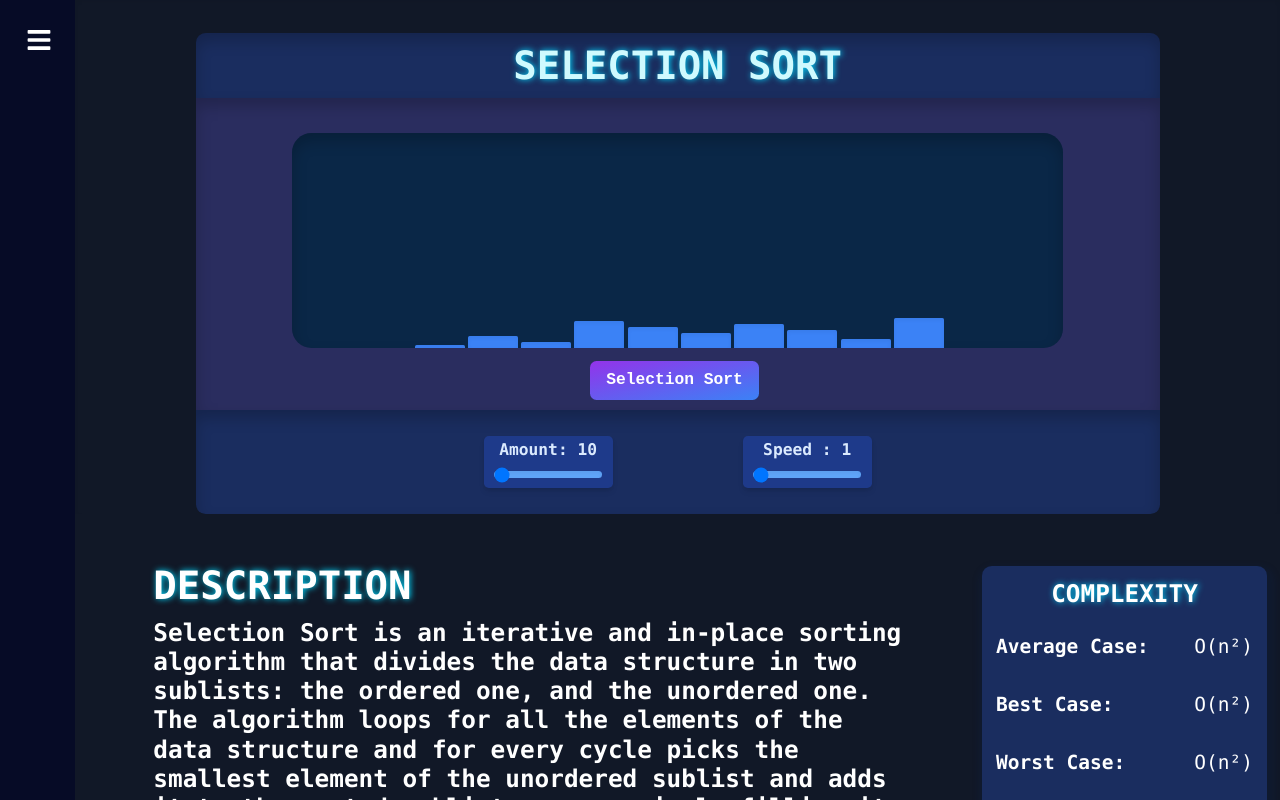
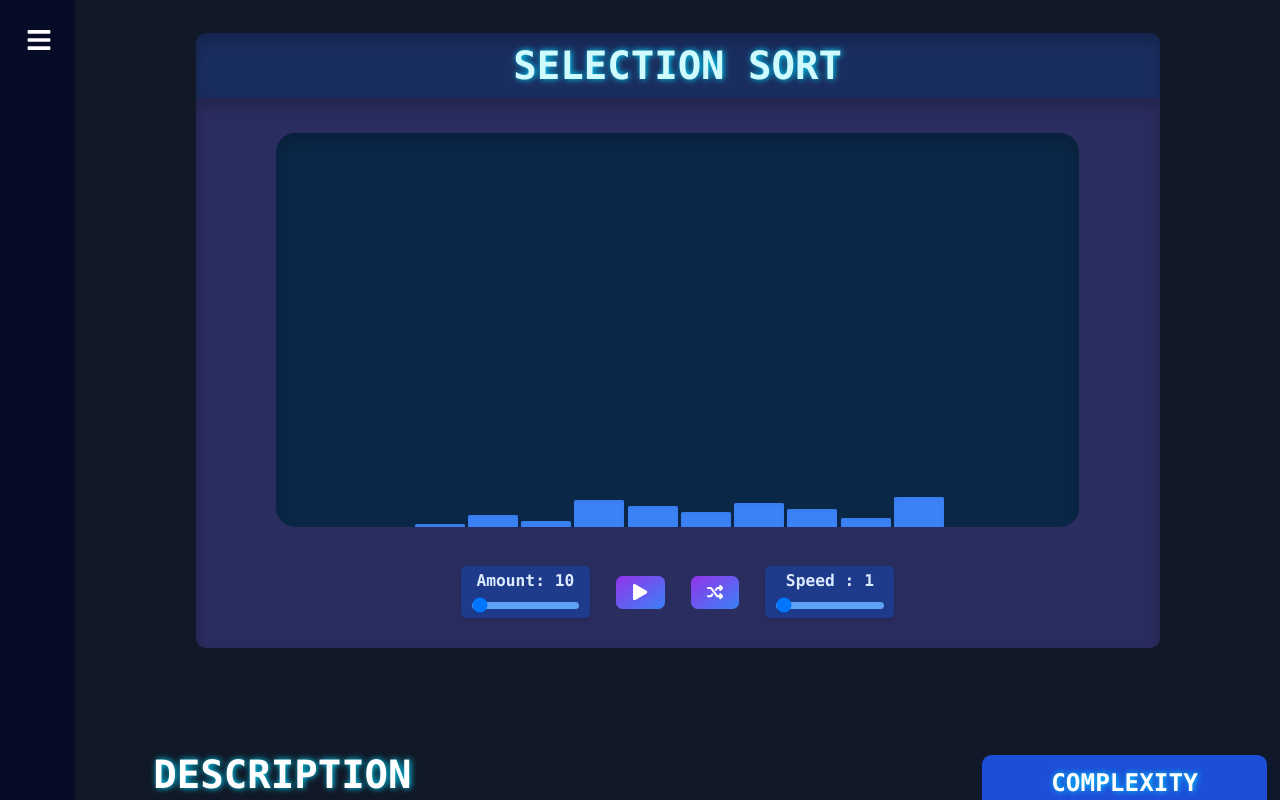
Before and after one commit to yamhokim/Sorting-Algorithm-Website, a React (Vite) app in the folder sortAlgorithmVisualizer/: page /selection-sort in a window 1280 px wide. Shown: the top 800 px of the page. Built offline with nearby package versions, Linux system fonts and the light colour scheme.

Commit message:
fixed styling of sortpage

```diff
--- a/sortAlgorithmVisualizer/src/components/arrayBar.tsx
+++ b/sortAlgorithmVisualizer/src/components/arrayBar.tsx
@@ -1,5 +1,7 @@
 import { useState, useEffect } from "react";
 import { handleSortingAlgorithm } from "../utils/sortingAlgorithms";
+import * as FaIcons from "react-icons/fa";
+import { FaShuffle } from "react-icons/fa6";
 import "../index.css";
 
 function shuffleArray<T>(array: T[]): T[] {
@@ -13,10 +15,18 @@ function shuffleArray<T>(array: T[]): T[] {
 type ArrayBarProps = {
   name: string;
   amountValue: number;
+  setAmountValue: (num: number) => void;
   speedValue: number;
+  setSpeedValue: (num: number) => void;
 };
 
-function ArrayBar({ name, amountValue, speedValue }: ArrayBarProps) {
+function ArrayBar({
+  name,
+  amountValue,
+  setAmountValue,
+  speedValue,
+  setSpeedValue,
+}: ArrayBarProps) {
   const [numarray, setNumArray] = useState<number[]>([]);
   const [activeIndices, setActiveIndices] = useState<number[]>([]);
   const [swappedIndices, setSwappedIndices] = useState<number[]>([]);
@@ -27,6 +37,14 @@ function ArrayBar({ name, amountValue, speedValue }: ArrayBarProps) {
   // Example speed factor (you could pass this in as a prop or from a context)
   // 1 means normal speed, 3 means 3x faster, etc.
   const speedFactor = speedValue; // or 2 or 3, etc.
+
+  const handleAmountChange = (event: React.ChangeEvent<HTMLInputElement>) => {
+    setAmountValue(Number(event.target.value));
+  };
+
+  const handleSpeedChange = (event: React.ChangeEvent<HTMLInputElement>) => {
+    setSpeedValue(Number(event.target.value));
+  };
 
   useEffect(() => {
     // This 600 is currently our container width, we will change this once we figure out our actual container width
@@ -55,7 +73,7 @@ function ArrayBar({ name, amountValue, speedValue }: ArrayBarProps) {
 
   return (
     <>
-      <div className="bg-[#0A2747] w-4/5 h-96 flex items-end justify-center mt-11 mb-4 rounded-3xl shadow-inner-lg overflow-hidden">
+      <div className="bg-[#0A2747] w-5/6 h-[400px] flex items-end justify-center mt-11 mb-4 rounded-3xl shadow-inner-lg overflow-hidden">
         {numarray.map((heightnum, index) => {
           let barColor = "bg-blue-500";
 
@@ -85,9 +103,27 @@ function ArrayBar({ name, amountValue, speedValue }: ArrayBarProps) {
         })}
       </div>
 
-      <div className="mb-1">
+      <div className="mb-1 flex flex-row items-center justify-between gap-x-8">
+        <div className="bg-blue-900 h-1rem w-4rem rounded-md relative shadow-md my-8">
+          <label
+            htmlFor="default-range"
+            className="block text-xl font-semibold font-medium text-blue-100 py-1 font-sans"
+          >
+            Amount: {amountValue}
+          </label>
+          <input
+            id="default-range"
+            type="range"
+            value={amountValue}
+            min="10"
+            max="60"
+            step="1"
+            className="w-10/12 h-2 bg-blue-400 rounded-lg appearance-none cursos-pointer dark:bg-gray-70 shadow-inner ring-blue-700 py-1 mb-3"
+            onChange={handleAmountChange}
+          ></input>
+        </div>
         <button
-          className="text-white font-semibold bg-gradient-to-br from-purple-600 to-blue-500 hover:bg-gradient-to-bl focus:ring-4 focus:outline-none focus:ring-blue-300 dark:focus:ring-blue-800 font-medium rounded-lg text-xl px-5 py-2.5 text-center me-2 mb-2"
+          className="text-white font-semibold bg-gradient-to-br from-purple-600 to-blue-500 hover:bg-gradient-to-bl focus:ring-4 focus:outline-none focus:ring-blue-300 dark:focus:ring-blue-800 font-medium rounded-lg text-xl px-5 py-2.5 text-center"
           onClick={() =>
             handleSortingAlgorithm(
               name,
@@ -102,8 +138,44 @@ function ArrayBar({ name, amountValue, speedValue }: ArrayBarProps) {
             )
           }
         >
-          {name}
+          <FaIcons.FaPlay />
         </button>
+        <button
+          className="text-white font-semibold bg-gradient-to-br from-purple-600 to-blue-500 hover:bg-gradient-to-bl focus:ring-4 focus:outline-none focus:ring-blue-300 dark:focus:ring-blue-800 font-medium rounded-lg text-xl px-5 py-2.5 text-center"
+          onClick={() =>
+            handleSortingAlgorithm(
+              name,
+              numarray,
+              setNumArray,
+              setActiveIndices,
+              setSwappedIndices,
+              stepDuration,
+              setMinimumIndex,
+              setCurrentIndex,
+              setMaxIndices
+            )
+          }
+        >
+          <FaShuffle />
+        </button>
+        <div className="bg-blue-900 h-1rem w-4rem rounded-md relative shadow-md my-8">
+          <label
+            htmlFor="default-range"
+            className="block text-xl font-semibold font-medium text-blue-100 py-1 font-sans"
+          >
+            Speed : {speedValue}
+          </label>
+          <input
+            id="default-range"
+            type="range"
+            value={speedValue}
+            min="1"
+            max="10"
+            step="1"
+            className="w-10/12 h-2  bg-blue-400 rounded-lg appearance-none cursos-pointer dark:bg-gray-70 shadow-inner ring-blue-700 mb-3"
+            onChange={handleSpeedChange}
+          ></input>
+        </div>
       </div>
     </>
   );
--- a/sortAlgorithmVisualizer/src/components/sliders.tsx
+++ /dev/null
@@ -1,68 +0,0 @@
-import "../index.css";
-
-type SlidersProps = {
-  amountValue: number;
-  setAmountValue: (num: number) => void;
-  speedValue: number;
-  setSpeedValue: (num: number) => void;
-};
-
-function sliders({
-  amountValue,
-  setAmountValue,
-  speedValue,
-  setSpeedValue,
-}: SlidersProps) {
-  //Increment Amount of Array Bars
-  const handleAmountChange = (event: React.ChangeEvent<HTMLInputElement>) => {
-    setAmountValue(Number(event.target.value));
-  };
-
-  const handleSpeedChange = (event: React.ChangeEvent<HTMLInputElement>) => {
-    setSpeedValue(Number(event.target.value));
-  };
-
-  return (
-    <div className=" bg-[#1a2d5f] rounded-b-xl flex flex-row w-4/5 h-32 justify-center shadow-inner-lg">
-      <div className="flex space-x-40">
-        <div className="bg-blue-900 h-1rem w-4rem  rounded-md relative shadow-md my-8 ">
-          <label
-            htmlFor="default-range"
-            className="block text-xl font-semibold font-medium text-blue-100 py-1 font-sans"
-          >
-            Amount: {amountValue}
-          </label>
-          <input
-            id="default-range"
-            type="range"
-            value={amountValue}
-            min="10"
-            max="60"
-            step="1"
-            className="w-10/12 h-2  bg-blue-400 rounded-lg appearance-none cursos-pointer dark:bg-gray-70 shadow-inner ring-blue-700"
-            onChange={handleAmountChange}
-          ></input>
-        </div>
-        <div className="bg-blue-900 h-1rem w-4rem rounded-md relative shadow-md my-8">
-          <label
-            htmlFor="default-range"
-            className="block text-xl font-semibold font-medium text-blue-100 py-1 font-sans"
-          >
-            Speed : {speedValue}
-          </label>
-          <input
-            id="default-range"
-            type="range"
-            value={speedValue}
-            min="1"
-            max="10"
-            step="1"
-            className="w-10/12 h-2  bg-blue-400 rounded-lg appearance-none cursos-pointer dark:bg-gray-70 shadow-inner ring-blue-700"
-            onChange={handleSpeedChange}
-          ></input>
-        </div>
-      </div>
-    </div>
-  );
-}
-export default sliders;
--- a/sortAlgorithmVisualizer/src/index.css
+++ b/sortAlgorithmVisualizer/src/index.css
@@ -33,7 +33,7 @@ html {
 }
 
 .flipbox {
-  background-color: rgb(26, 45, 95);
+  background-color: #1d4ed8;
   height: 60%;
   box-shadow: 2px 6px 6px 6px rgba(10, 38, 90, 0.151);
 }
--- a/sortAlgorithmVisualizer/src/pages/sortPage.tsx
+++ b/sortAlgorithmVisualizer/src/pages/sortPage.tsx
@@ -1,7 +1,6 @@
 import "../index.css";
 import Header from "../components/header";
 import ArrayBar from "../components/arrayBar";
-import Sliders from "../components/sliders";
 import TextBox from "../components/textBox";
 import TabsComponent from "../components/Tabs/TabsComponent";
 import { SortCodeProps } from "../types/SortCodeTypes";
@@ -26,7 +25,7 @@ const SortPage: React.FC<SortPageProp> = ({
   const [amountValue, setAmountValue] = useState<number>(10);
   const [speedValue, setSpeedValue] = useState<number | number>(1);
 
-  const items = Object.entries(code).map(([title, snippet], _) => ({
+  const items = Object.entries(code).map(([title, snippet]) => ({
     title,
     content: (
       <div>
@@ -44,28 +43,24 @@ const SortPage: React.FC<SortPageProp> = ({
 
   return (
     <>
-      <div className="w-full">
-        <div className="w-full bg-gray-900">
-          <div className="w-full h-full flex flex-col bg-gray-900 justify-start items-center shadow-inner">
+      <div className="w-full bg-gray-900">
+        <div className="w-full h-[40%] bg-gray-900">
+          <div className="w-full h-full flex flex-col bg-gray-900 items-center shadow-inner">
             <Header title={name.toUpperCase()} />
-            <div className="shadow-inner-lg bg-[#2A2D5F] w-4/5 h-96 flex flex-col justify-start items-center">
+            <div className="shadow-inner-lg rounded-b-xl bg-[#2A2D5F] w-4/5 h-[550px] overflow-hidden flex flex-col justify-start items-center">
               <ArrayBar
                 name={name}
                 amountValue={amountValue}
+                setAmountValue={setAmountValue}
                 speedValue={speedValue}
+                setSpeedValue={setSpeedValue}
               />
             </div>
-            <Sliders
-              amountValue={amountValue}
-              setAmountValue={setAmountValue}
-              speedValue={speedValue}
-              setSpeedValue={setSpeedValue}
-            />
           </div>
           <div className="w-full flex flex-col justify-center my-16">
             <TextBox text={text} complexities={complexities} />
           </div>
-          <div className="w-4/5 flex flex-col justify-center mx-20">
+          <div className="w-3/4 flex flex-col justify-center mx-20">
             <TabsComponent items={items} />
           </div>
         </div>
```
